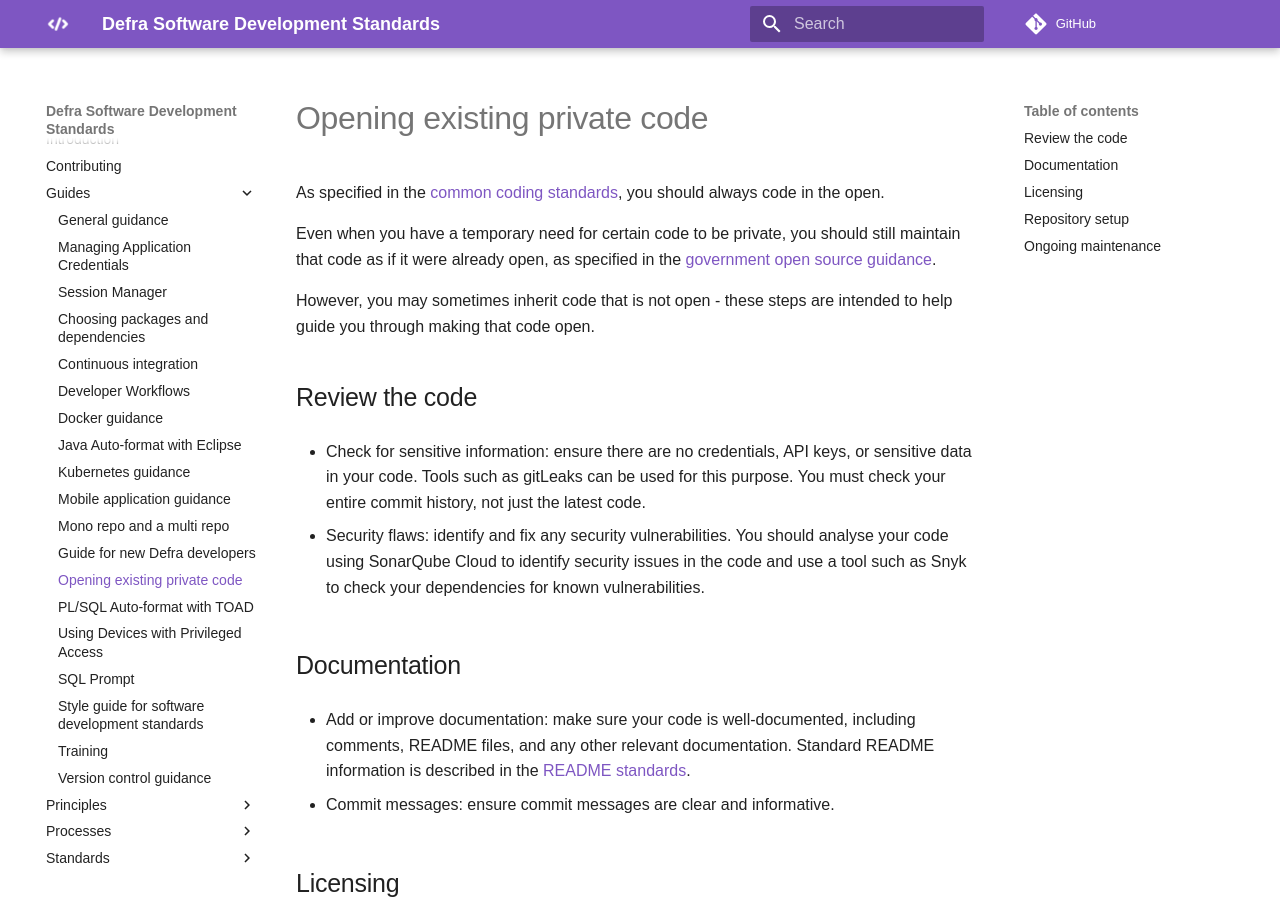
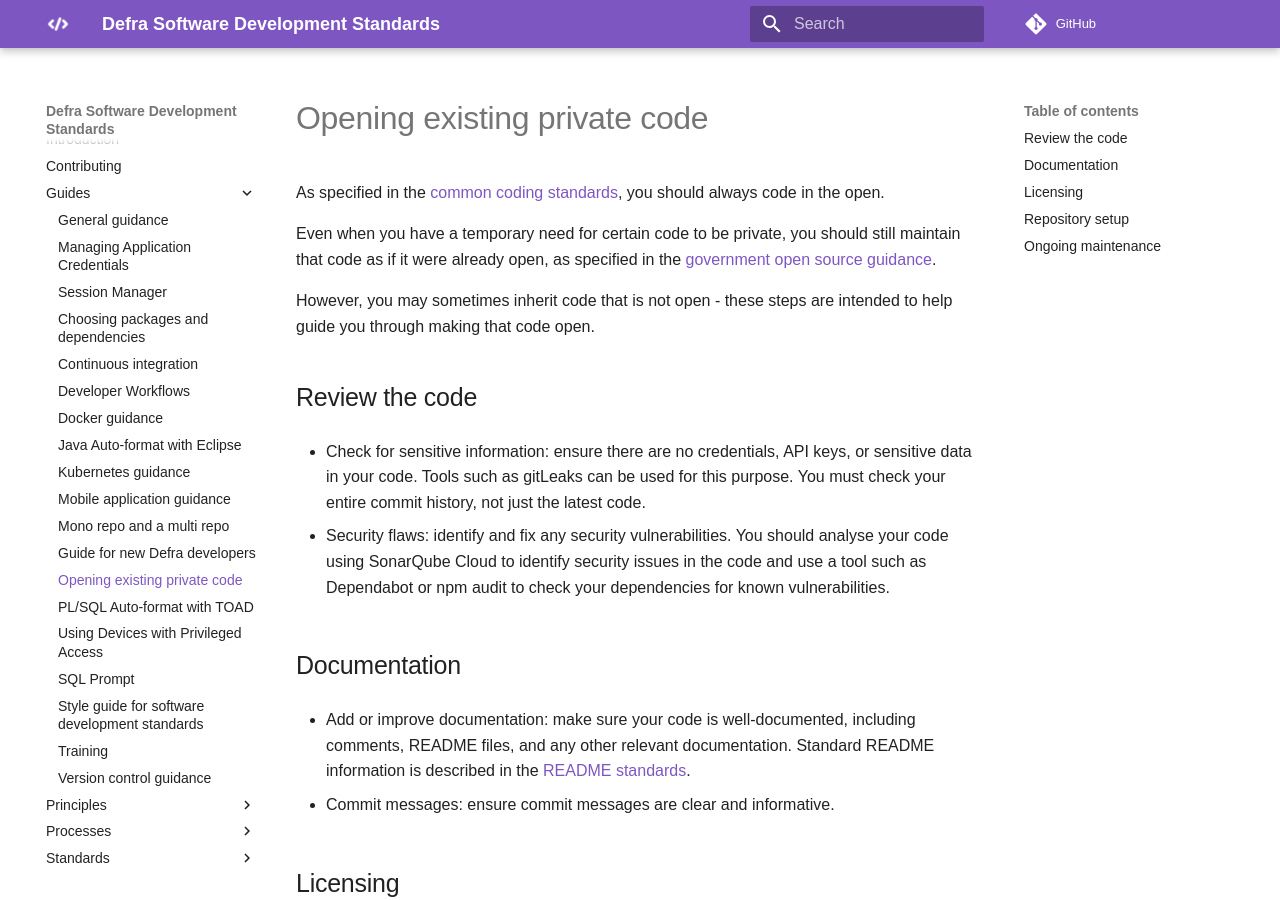
Before and after one commit to DEFRA/software-development-standards, an MkDocs documentation site: the page built from docs/guides/opening_private_code.md, in a window 1280 px wide and 900 px high. Built offline with MkDocs 1.6.1 and Material for MkDocs 9.7.7, drawn with Linux system fonts in a browser that asks for light colours; some web fonts are replaced; comment, search, counter and statistics services are not loaded.

Commit message:
De Snyk and refer to Dependabot/npm audit only (#123)
https://eaflood.atlassian.net/browse/PDEV-279

```diff
--- a/docs/guides/opening_private_code.md
+++ b/docs/guides/opening_private_code.md
@@ -10,7 +10,7 @@ However, you may sometimes inherit code that is not open - these steps are inten
 
 - Check for sensitive information: ensure there are no credentials, API keys, or sensitive data in your code. Tools such as gitLeaks can be used for this purpose. You must check your entire commit history, not just the latest code.
 
-- Security flaws: identify and fix any security vulnerabilities. You should analyse your code using SonarQube Cloud to identify security issues in the code and use a tool such as Snyk to check your dependencies for known vulnerabilities.
+- Security flaws: identify and fix any security vulnerabilities. You should analyse your code using SonarQube Cloud to identify security issues in the code and use a tool such as Dependabot or npm audit to check your dependencies for known vulnerabilities.
 
 ## Documentation
 
```
Also changed, not shown: docs/guides/continuous_integration.md (+1 -1 lines), docs/standards/node_standards.md (+1 -1 lines).
